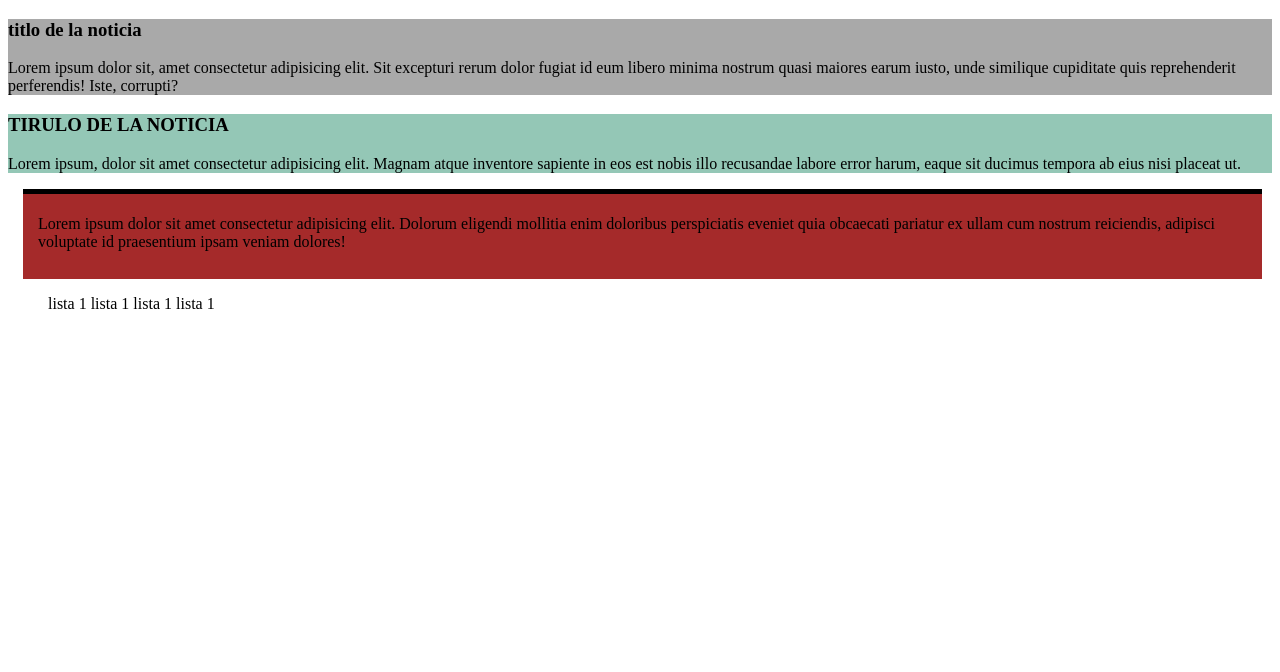
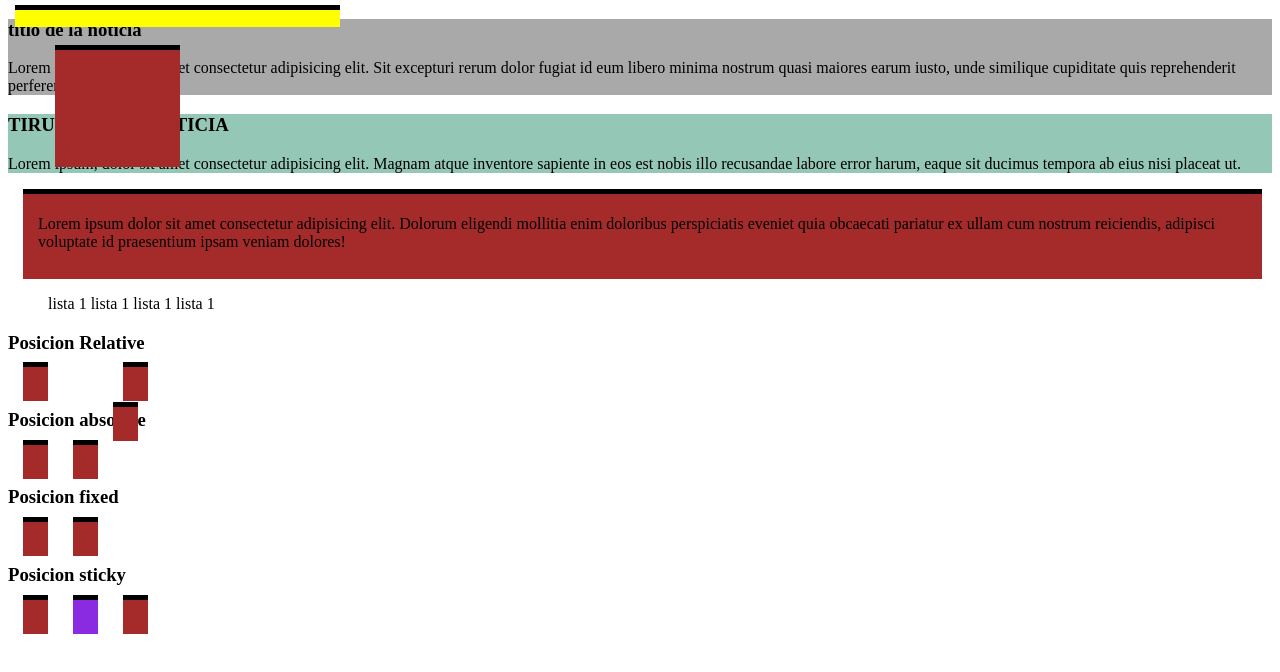
Before and after one commit to gomezclaudio11/desarrolloWeb, a plain HTML site: page 4CSSyBoxModeling/index.html in a window 1280 px wide. Drawn offline with Linux system fonts and the light colour scheme.

Commit message:
Box modeling

```diff
--- a/4CSSyBoxModeling/index.html
+++ b/4CSSyBoxModeling/index.html
@@ -30,5 +30,25 @@
         <li class="listaInLine">lista 1</li>
         <li class="listaInLine">lista 1</li>
     </ul>
+<h3>Posicion Relative</h3>
+    <div class="div listaInLine"></div>
+    <div class="div listaInLine divRelative"></div>
+    <div class="listaInLine div"></div>
+
+    <h3>Posicion absolute</h3>
+    <div class="div listaInLine"></div>
+    <div class="div listaInLine divAbsolute"></div>
+    <div class="listaInLine div"></div>
+
+    <h3>Posicion fixed</h3>
+    <div class="div listaInLine"></div>
+    <div class="div listaInLine divFixed"></div>
+    <div class="listaInLine div"></div>
+
+
+    <h3>Posicion sticky</h3>
+    <div class="div listaInLine"></div>
+    <div class="div listaInLine divSticky"></div>
+    <div class="listaInLine div"></div>
 </body>
 </html>
--- a/4CSSyBoxModeling/style.css
+++ b/4CSSyBoxModeling/style.css
@@ -91,3 +91,64 @@ CUANDO UN ELEMENTO ES REUTILIZABLE SE CONVIERTE EN UN BLOQUE
     .listaInLine{
         display: inline;
     }
+
+   /*
+   POSITION
+   propiedad pensada para ubicar un elemento
+
+   position: relative
+   Es posicionado de acuerdo al flujo normal del documento
+   su desplazamiento no afecta la posicion de ningun otro elemento
+   se puede superponer.
+   */
+
+   .divRelative {
+    width: 100px;
+    height: 100px;
+    position: relative;
+    top: 40px;
+    left: 40px;
+   }
+
+   /*
+   ABSOLUTE
+   El elemento es removido del flujo normal del documento
+   sin crearse espacio alguno para el mismo en el esquema de la pagina
+   */
+   .divAbsolute {
+    width: 100px;
+    height: 100px;
+    position: absolute;
+    top: 40px;
+    left: 40px;
+   }
+
+   /*
+   FIXED STICKY
+   Ambos permiten que el elemento se mantenga visible aunq se haga scroll
+
+   FIXED
+   Similar a la absoluta
+   el elento contenedor es el viewport (la ventana del navegador)
+   */
+
+   .divFixed {
+    width: 300px;
+    background-color: yellow;
+
+    position: fixed;
+    top: 0;
+    left: 0;
+   }
+
+   /*
+   STICKY
+   Posicionado en el flow natural del documento
+   funciona de forma hibrida como relative y como fixed
+   */
+
+   .divSticky {
+    background-color: blueviolet;
+    position: sticky;
+    top: 20px;
+   }
```
